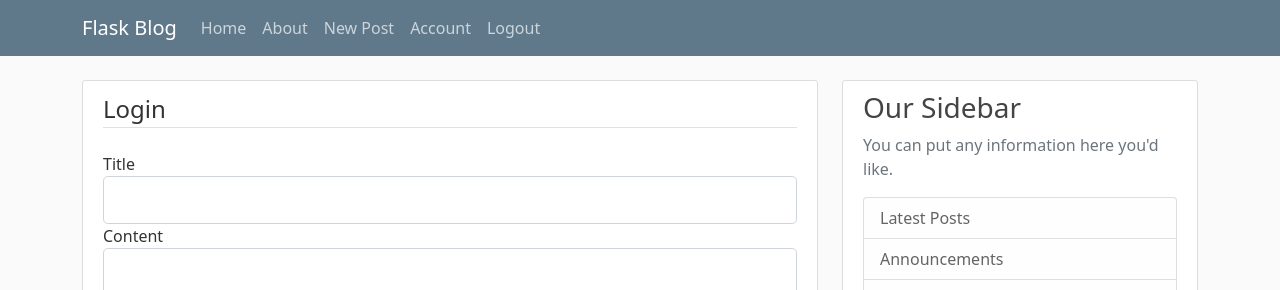
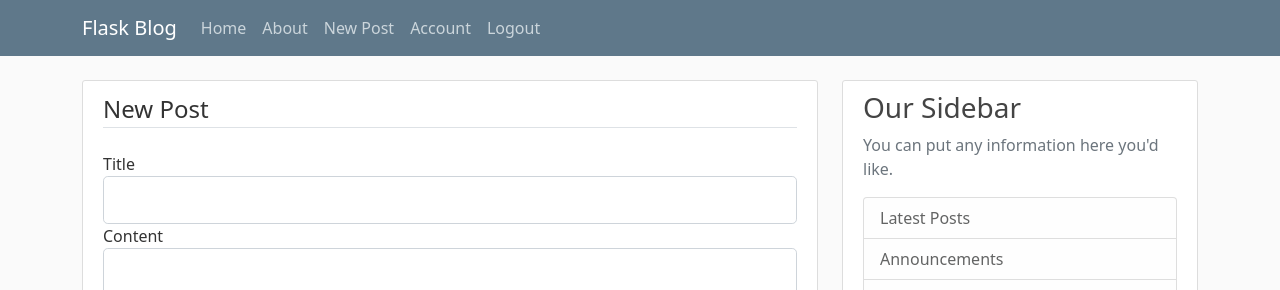
Before and after one commit to ManishVerma16/Flask_Learning, a Flask app: page /post/new in a window 1280 px wide. Shown: the top 290 px of the page. Run offline with Flask 2, Linux system fonts and the light colour scheme; a user stored in the database is signed in; some libraries are stand-ins or nearby versions.

Commit message:
legend and title updated in create.html for create and update post

```diff
--- a/flaskblog_env/flaskblog/templates/create_post.html
+++ b/flaskblog_env/flaskblog/templates/create_post.html
@@ -4,7 +4,7 @@
     <form action="" , method="POST">
         {{ form.hidden_tag() }}
         <fieldset class="form-group">
-            <legend class="border-bottom mb-4">Login</legend>
+            <legend class="border-bottom mb-4">{{legend}}</legend>
             <div class="form-group">
                 {{ form.title.label(class='form-control-label') }}
                 {% if form.title.errors %}
```
